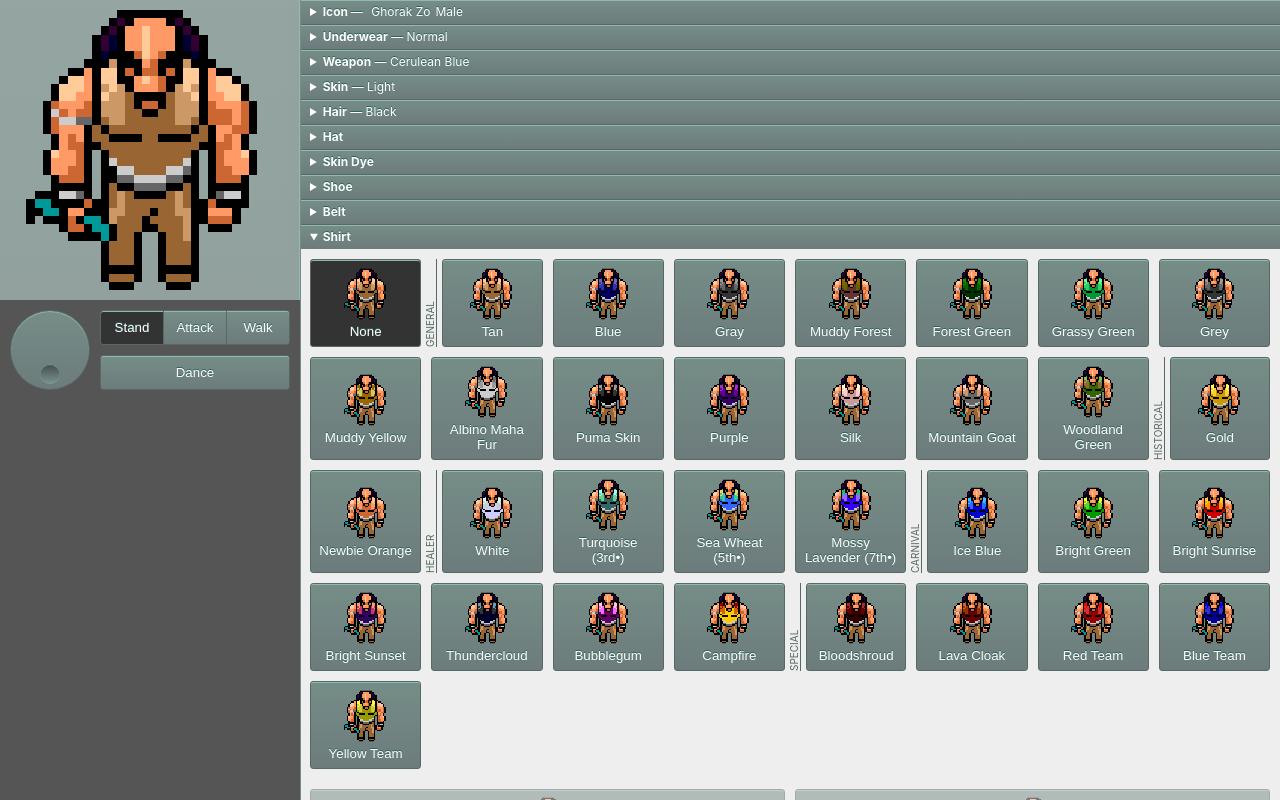
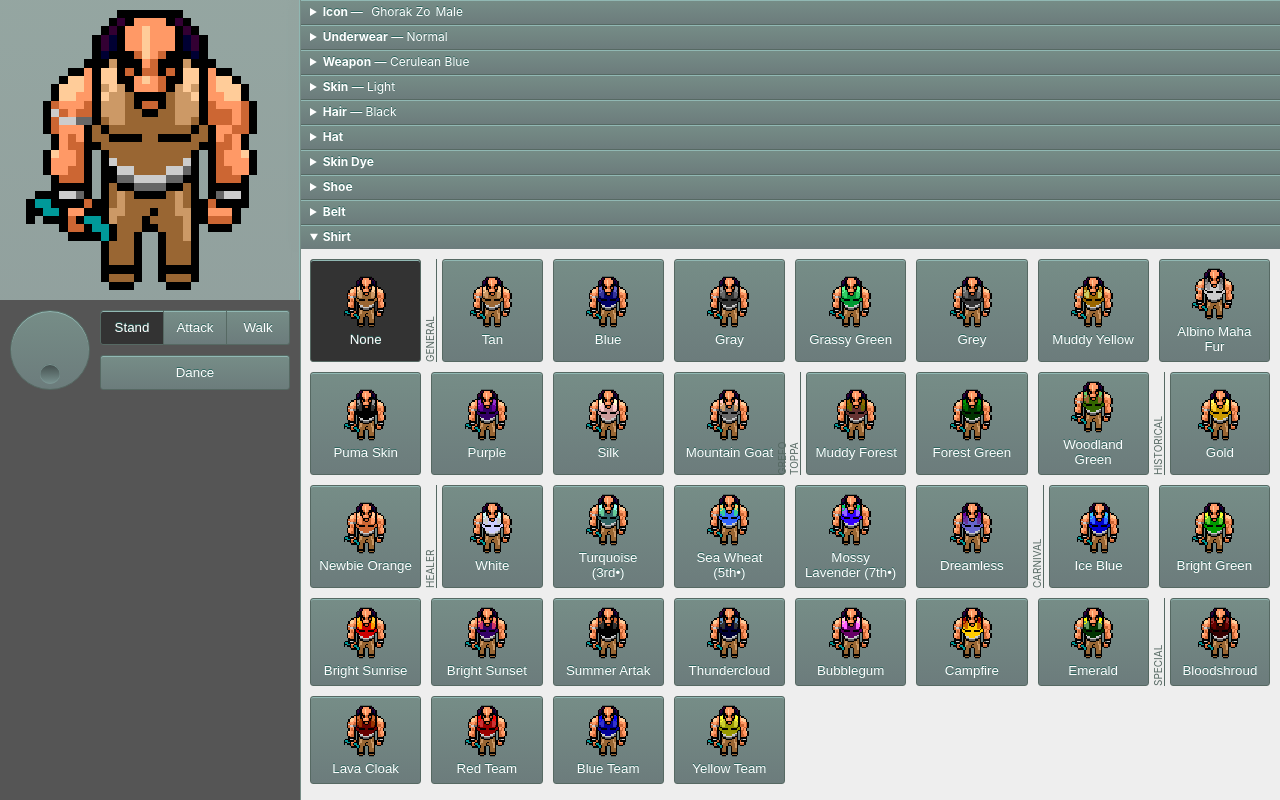
Before and after one commit to skirwan/stylunk, a React (Create React App) app: page / in a window 1280 px wide. Shown: the top 800 px of the page. Built offline with nearby package versions, Linux system fonts and the light colour scheme.

Commit message:
Update Wardrobe.ts
Added missing clothes and created a Default NPC underwear

```diff
--- a/src/CLData/Clothes/Wardrobe.ts
+++ b/src/CLData/Clothes/Wardrobe.ts
@@ -70,6 +70,21 @@ export const Wardrobe: Record<ItemSlot, SlotOptions> = {
             indexBeltDark: makeColor([51, 102, 153]),
             indexAccessoryLight: makeColor([102, 204, 204]),
             indexAccessoryDark: makeColor([0, 153, 153]),
+        }),
+        makeItem('Default NPC', {
+            indexHatLight: makeColor([0, 255, 0]),
+            indexHatMid: makeColor([0, 204, 0]),
+            indexHatDark: makeColor([0, 153, 0]),
+            indexShirtLight: makeColor([0, 255, 153]),
+            indexShirtMid: makeColor([0, 153, 51]),
+            indexShirtDark: makeColor([0, 102, 51]),
+            indexPantsLight: makeColor([102, 102, 204]),
+            indexPantsDark: makeColor([51, 51, 153]),
+            indexShoes: makeColor([102, 51, 51]),
+            indexBeltLight: makeColor([204, 204, 0]),
+            indexBeltDark: makeColor([153, 153, 0]),
+            indexAccessoryLight: makeColor([0, 0, 255]),
+            indexAccessoryDark: makeColor([0, 0, 102]),
         }),
     ],
     'weapon': [
@@ -335,6 +350,7 @@ export const Wardrobe: Record<ItemSlot, SlotOptions> = {
         makeItem('Green Clogs', { indexShoes: makeColor([0, 153, 51]) }),
         makeItem('Purple Sandals', { indexShoes: makeColor([153, 0, 204]) }),
         makeItem('Gold Wing Tips', { indexShoes: makeColor([204, 153, 51]) }),
+        makeItem('Dance Slippers', {indexShoes: makeColor([255, 153, 255]) }),
     ],
     'belt': [
         makeItem('Bard', {
@@ -388,8 +404,6 @@ export const Wardrobe: Record<ItemSlot, SlotOptions> = {
             makeShirt('Tan', '543', '432', '321'),
             makeShirt('Blue', '224', '113', '002'),
             makeShirt('Gray', '333', '222', '111'),
-            makeShirt('Muddy Forest', '320', '220', '211'),
-            makeShirt('Forest Green', '030', '020', '010'),
             makeShirt('Grassy Green', '253', '142', '031'),
             makeShirt('Grey', '333', '222', '111'),
             makeShirt('Muddy Yellow', '320', '442', '320'),
@@ -398,6 +412,12 @@ export const Wardrobe: Record<ItemSlot, SlotOptions> = {
             makeShirt('Purple', '314', '203', '102'),
             makeShirt('Silk', '554', '544', '433'),
             makeShirt('Mountain Goat', '544', '432', '222'),
+        ]
+    }, {
+        category: 'Grefo Toppa',
+        items: [
+            makeShirt('Muddy Forest', '320', '220', '211'),
+            makeShirt('Forest Green', '030', '020', '010'),
             makeShirt('Woodland Green', '242', '321', '120'),
         ]
     }, {
@@ -413,6 +433,7 @@ export const Wardrobe: Record<ItemSlot, SlotOptions> = {
             makeShirt('Turquoise (3rd•)', '355', '243', '122'),
             makeShirt('Sea Wheat (5th•)', '542', '143', '125'),
             makeShirt('Mossy Lavender (7th•)', '042', '325', '105'),
+            makeShirt('Dreamless', '203', '213', '224', { lockCloak: true}),
         ]
     }, {
         category: 'Carnival',
@@ -421,9 +442,11 @@ export const Wardrobe: Record<ItemSlot, SlotOptions> = {
             makeShirt('Bright Green', '551', '241', '030'),
             makeShirt('Bright Sunrise', '541', '530', '400'),
             makeShirt('Bright Sunset', '532', '412', '102'),
+            makeShirt('Summer Artak', '421', '111', '000'),
             makeShirt('Thundercloud', '234', '111', '001'),
             makeShirt('Bubblegum', '544', '525', '202'),
             makeShirt('Campfire', '300', '420', '540'),
+            makeShirt('Emerald', '550','232','010'),
         ]
     }, {
         category: 'Special',
@@ -470,6 +493,7 @@ export const Wardrobe: Record<ItemSlot, SlotOptions> = {
             makePants('Bruised Sapphire', '024', '111'),
             makePants('Floodwater', '023', '111'),
             makePants('Deep Sea Ebony', '134', '001'),
+            makePants('Deluge', '234', '012' ),
         ]
     }
     ],
```
